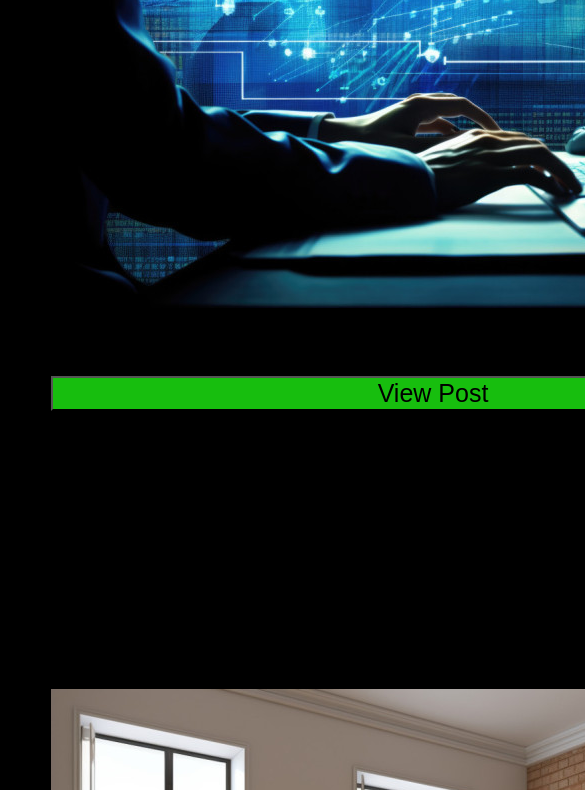
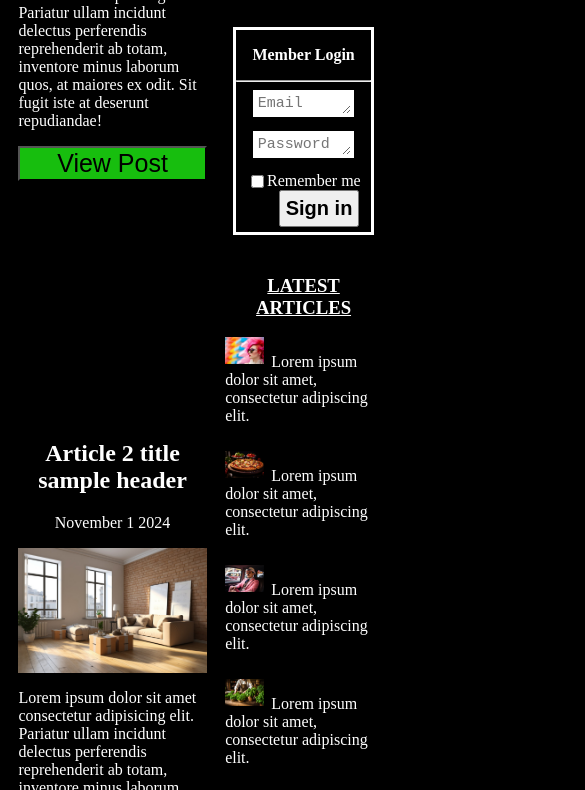
Before and after one commit to RubinoD1/Meowster, a plain HTML site: page index.html in a window 390 px wide. Shown: the part 794-1584 px from the top of the page, 585 px wide, since content can reach past the window. Drawn offline with nearby package versions, Linux system fonts and the light colour scheme.

Commit message:
CSS adjustments and started tablet media breakpoints

```diff
--- a/assets/css/style.css
+++ b/assets/css/style.css
@@ -1,6 +1,7 @@
 /* custom styles */
 :root {
     --primary-bg-color: black;
+    --font-color: white;
 }
 
 * {
@@ -9,16 +10,21 @@
 
 body {
     background-color: var(--primary-bg-color);
+    color: var(--font-color);
+}
+
+a {
+    color: var(--font-color);
+    text-decoration: none;
 }
 
 textarea::placeholder {
-    color: white;
     /* Firefox adds a lower opacity to the placeholder, so we use opacity: 1 to fix this. */
-    opacity: 1; /* Firefox */
+    opacity: 1;
 }
 
 /* site header */
-header{
+header {
     text-align: center;
     background-color: #8a2be2;
     padding:5px;
@@ -51,18 +57,10 @@ header{
     font-family: monospace, sans-serif, 'Times New Roman';
 }
 
-/* could change to simply a elements if all links share same style */
-#nav-bar a, #side a {
-    text-decoration: none;
-    color: white;
-}
-
 /* nav styles */
 
 /* nav bar links */
 #nav-bar a {
-    /* text-decoration: none;
-    color: white; */
     padding: 14px 16px;
     display:block;
     float: left;
@@ -210,12 +208,6 @@ main article {
     font-size: 15px;
 }
 
-/* #login textarea::placeholder {
-    color: white; */
-    /* Firefox adds a lower opacity to the placeholder, so we use opacity: 1 to fix this. */
-    /* opacity: 1;
-} */
-/* remember me checkbox */
 #login input {
     margin-left: 15px;
 }
@@ -239,6 +231,7 @@ main article {
 
 #latest-articles h3 {
     text-align: center;
+    text-decoration: underline white;
 }
 
 .latest-articles-image {
@@ -249,22 +242,18 @@ main article {
 
 .latest-article {
     padding-bottom: 10px;
-    background-color: rgba(46, 52, 57, 0.5);
+    float:right;
 }
 /* check color repeat with footer nav links */
 .latest-articles-text:hover {
    color: #e28a2b;
 }
 
-
 /* footer */
 footer {
     text-align: center;
-    /* bg shared with nav -unify into shared if this remains true */
-    /* background-color: #e28a2b; */
     padding:20px;
     margin-top: 20px;
-    /* color: black; */
     border-top: solid white;
     display: grid;
     grid-template-areas:
@@ -274,10 +263,6 @@ footer {
     'copyright copyright copyright copyright';
 }
 
-footer a {
-    text-decoration: none;
-    color: white;
-}
 /* subscribe column */
 #subscribe-parent {
     grid-area: subscribe;
@@ -335,7 +320,22 @@ footer a {
     font-weight: bold;
 }
 
-
 #footer-copyright {
     grid-area: copyright;
 }
+
+/* media breakpoints */
+/* phone */
+/* Extra small devices (phones, 600px and down) */
+
+/* Small devices (portrait tablets and large phones, 600px and up) */
+
+
+/* Medium devices (landscape tablets, 768px and up) */
+@media only screen and (max-width: 768px) {
+    .article-img {
+        width: 100%;
+    }
+}
+
+/* Large devices (laptops/desktops, 992px and up) */
```
